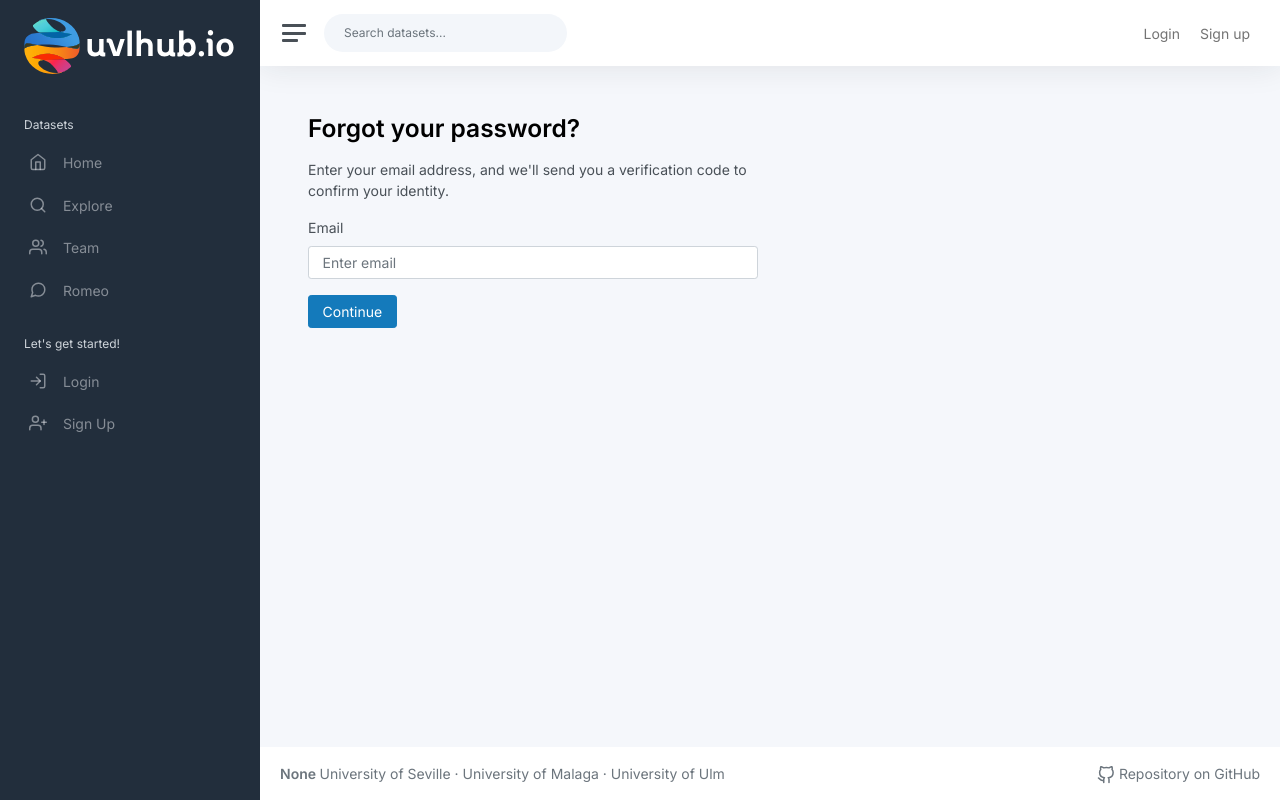
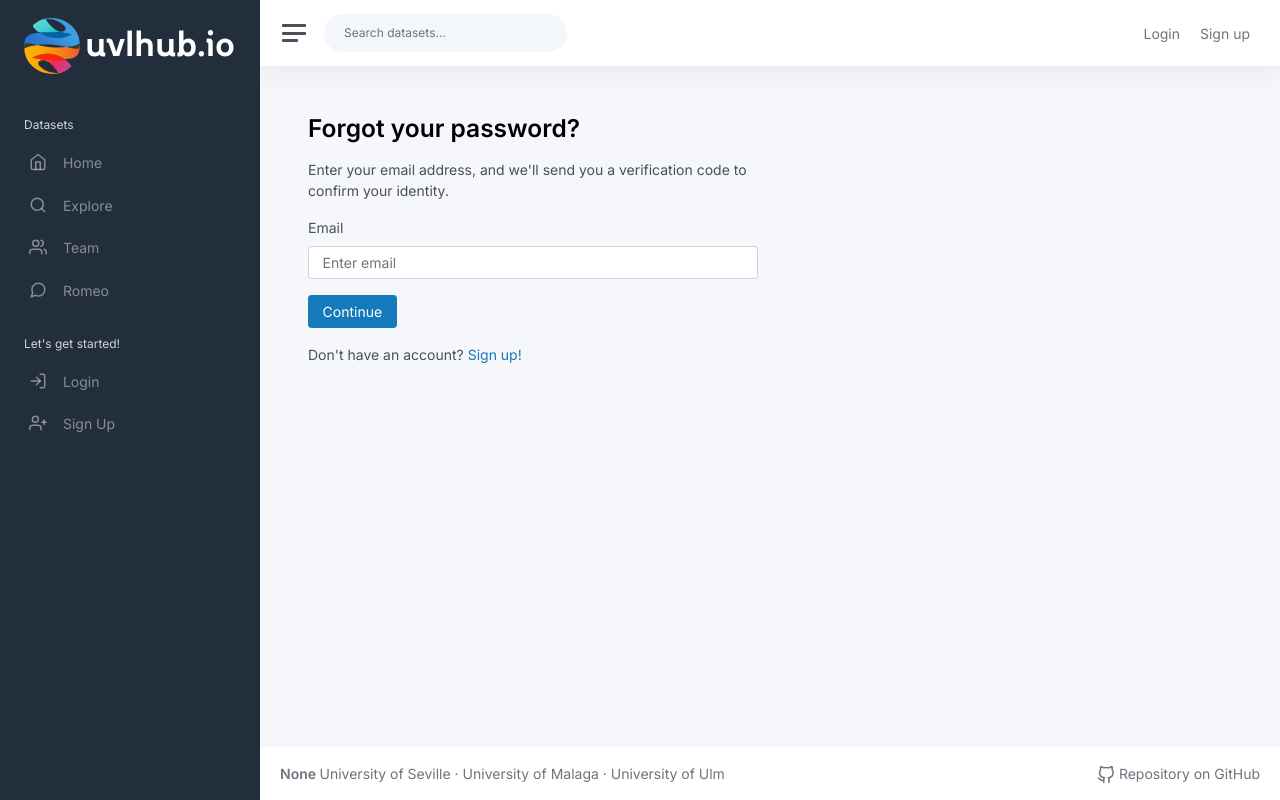
Before and after one commit to davidgonmar/uvlhub-egc, a Flask app: page /forgotpassword/ in a window 1280 px wide. Run offline with Flask 3, Linux system fonts and the light colour scheme; parts of the project's set-up code (start-up, migrations or seed data) failed here and were passed over; some libraries are stand-ins or nearby versions.

Commit message:
feat(templates-auth-forgotpassword_form): add functionality to navigate to signup form from forgotpassword form #9

```diff
--- a/app/modules/auth/templates/auth/forgotpassword_form.html
+++ b/app/modules/auth/templates/auth/forgotpassword_form.html
@@ -40,6 +40,15 @@
                         <div class="col-lg-6 col-12">
                             {{ form.submit(class="btn btn-primary") }}
                         </div>
+                        <div class="row">
+
+                            <div class="mt-3">
+                                <div class="col-lg-6 col-12">
+                                    Don't have an account? <a href="{{ url_for('auth.show_signup_form') }}">Sign up!</a>
+                                </div>
+                            </div>
+
+                        </div>
 
                     </div>
 
```
